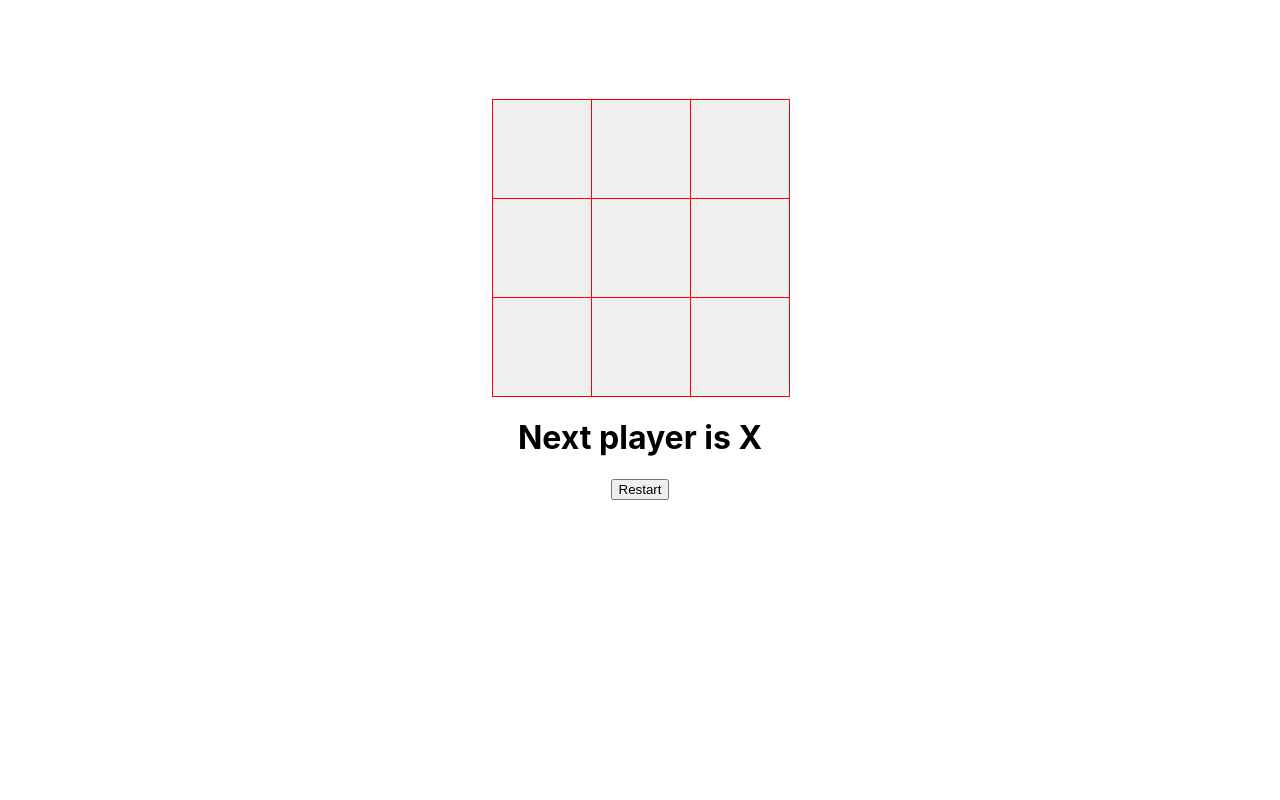
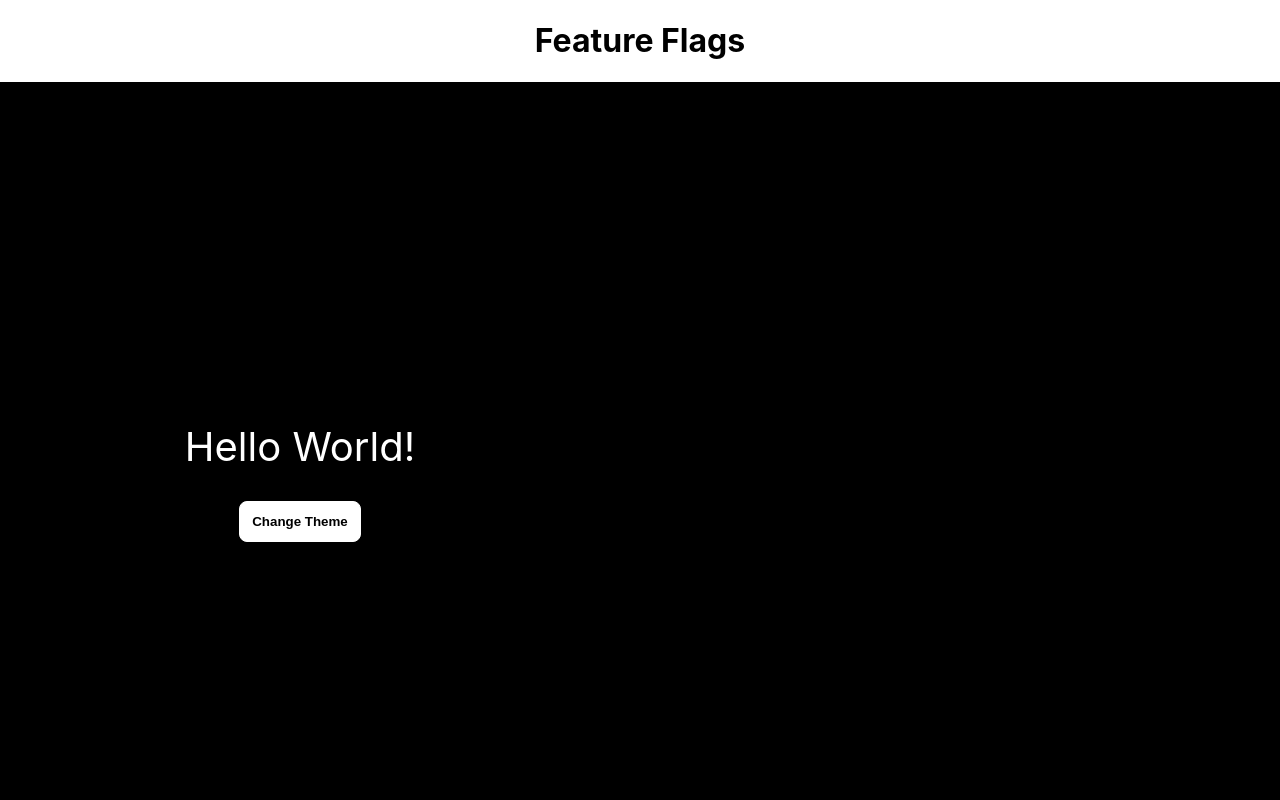
Before and after one commit to Xavi-Arnau/reactjs-interview-projects, a React (Create React App) app: page / in a window 1280 px wide. Shown: the top 800 px of the page. Built offline with nearby package versions, Linux system fonts and the light colour scheme.

Commit message:
feature flag

```diff
--- a/src/App.js
+++ b/src/App.js
@@ -1,6 +1,8 @@
 import Accordion from "./components/accordion";
 import ModalTest from "./components/custom-modal-popup/modal-test";
 import TabTest from "./components/custom-tabs";
+import FeatureFlags from "./components/feature-flag";
+import FeatureFlagGlobalState from "./components/feature-flag/context";
 import GithubProfileFinder from "./components/github-profile-finder";
 import ImageSlider from "./components/image-slider";
 import LightDarkMode from "./components/light-dark-mode";
@@ -34,7 +36,10 @@
       {/*<ModalTest />*/}
       {/*<GithubProfileFinder />*/}
       {/*<SearchAutocomplete />*/}
-      <TicTacToe />
+      {/*<TicTacToe />*/}
+      <FeatureFlagGlobalState>
+        <FeatureFlags />
+      </FeatureFlagGlobalState>
     </div>
   );
 }
--- /dev/null
+++ b/src/components/feature-flag/context/index.jsx
@@ -0,0 +1,33 @@
+import { createContext, useEffect, useState } from "react";
+import featureFlagsDataServiceCall from "../data";
+
+export const FeatureFlagsContext = createContext(null);
+
+export default function FeatureFlagGlobalState({ children }) {
+  const [loading, setLoading] = useState(false);
+  const [enabledFlags, setEnabledFlags] = useState({});
+
+  async function fetchFeaturedFlags() {
+    try {
+      setLoading(true);
+      const response = await featureFlagsDataServiceCall();
+
+      setEnabledFlags(response);
+      setLoading(false);
+    } catch (error) {
+      console.log(error);
+      setLoading(false);
+      throw new Error(error);
+    }
+  }
+
+  useEffect(() => {
+    fetchFeaturedFlags();
+  }, []);
+
+  return (
+    <FeatureFlagsContext.Provider value={{ loading, enabledFlags }}>
+      {children}
+    </FeatureFlagsContext.Provider>
+  );
+}
--- /dev/null
+++ b/src/components/feature-flag/data.js
@@ -0,0 +1,17 @@
+const dummyApiResponse = {
+  showLightAndDarkMode: true,
+  showTicTacToeBoard: true,
+  showRandomColorGenerator: true,
+  showAccordian: true,
+  showTreeView: true,
+  showTabs: true,
+};
+
+function featureFlagsDataServiceCall() {
+  return new Promise((resolve, reject) => {
+    if (dummyApiResponse) setTimeout(resolve(dummyApiResponse), 500);
+    else reject("Some error occured! Please try again");
+  });
+}
+
+export default featureFlagsDataServiceCall;
--- /dev/null
+++ b/src/components/feature-flag/index.jsx
@@ -0,0 +1,54 @@
+import { useContext } from "react";
+import Accordion from "../accordion";
+import TabTest from "../custom-tabs";
+import LightDarkMode from "../light-dark-mode";
+import RandomColor from "../random-color";
+import TicTacToe from "../tic-tac-toe";
+import TreeView from "../tree-view";
+import { FeatureFlagsContext } from "./context";
+import menus from "../tree-view/data";
+
+export default function FeatureFlags() {
+  const { loading, enabledFlags } = useContext(FeatureFlagsContext);
+  const componentsToRender = [
+    {
+      key: "showLightAndDarkMode",
+      component: <LightDarkMode />,
+    },
+    {
+      key: "showTicTacToeBoard",
+      component: <TicTacToe />,
+    },
+    {
+      key: "showRandomColorGenerator",
+      component: <RandomColor />,
+    },
+    {
+      key: "showAccordian",
+      component: <Accordion />,
+    },
+    {
+      key: "showTreeView",
+      component: <TreeView menus={menus} />,
+    },
+    {
+      key: "showTabs",
+      component: <TabTest />,
+    },
+  ];
+  if (loading) {
+    return <h1>Loading data! Please wait</h1>;
+  }
+
+  function checkEnabledFlags(getCurrentKey) {
+    return enabledFlags[getCurrentKey];
+  }
+  return (
+    <div>
+      <h1>Feature Flags</h1>
+      {componentsToRender.map((item) =>
+        checkEnabledFlags(item.key) ? item.component : null
+      )}
+    </div>
+  );
+}
```
